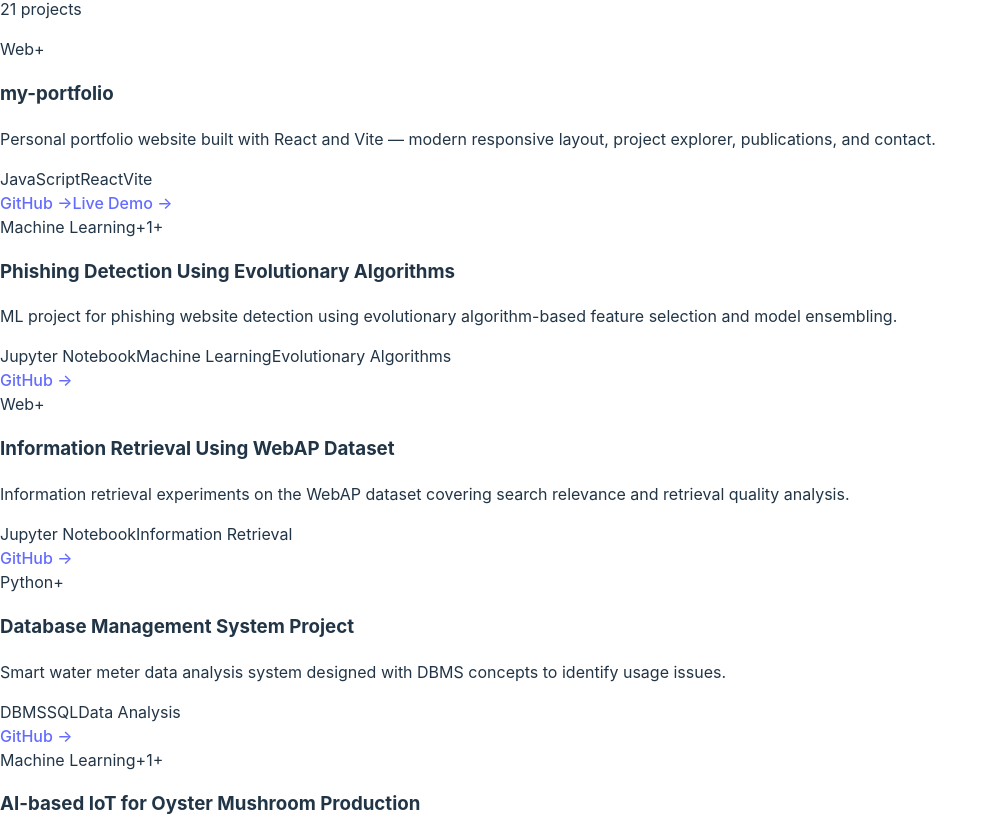
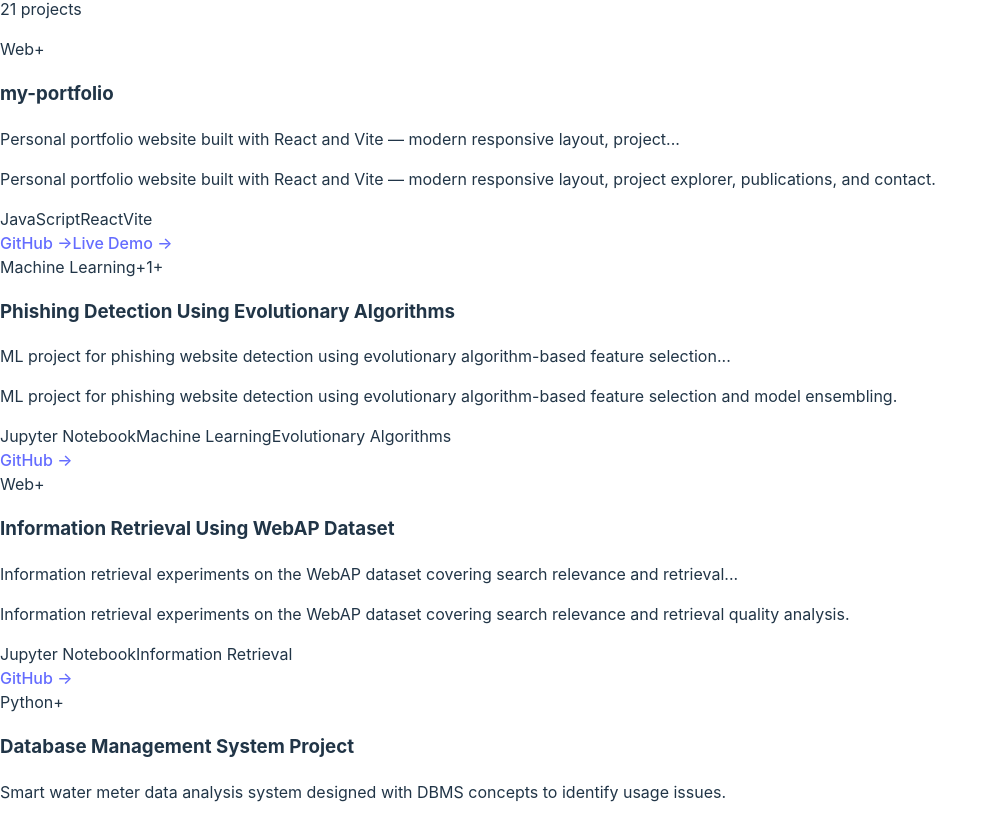
Before and after one commit to Harsha-Vardhan-Tangudu/my-portfolio, a React (Vite) app: page / in a window 1280 px wide. Shown: the part 3716-4532 px from the top of the page, without its empty margins (0-998 px from the left). Built offline with nearby package versions, Linux system fonts and the light colour scheme; the HTML template or start-up script is replaced by a standard one.

Commit message:
Polish: concise project snippets and consistent accent colors

```diff
--- a/src/App.jsx
+++ b/src/App.jsx
@@ -93,7 +93,7 @@ const experience = [
     location: "Bangalore, India",
     period: "Jul 2025 \u2013 Present",
     type: "Full-time",
-    color: "#e17a3f",
+    color: "#8b5cf6",
     points: [
       "Built C++ backend for MRS and Angular modules for CIT.",
       "Delivered bug fixes, upgrades, and release-ready features.",
@@ -108,7 +108,7 @@ const experience = [
     location: "Bangalore, India",
     period: "Jan 2025 \u2013 Jun 2025",
     type: "Internship",
-    color: "#0a7a78",
+    color: "#22d3ee",
     points: [
       "Built Grafana dashboards for memory and TPS tracking.",
       "Developed Spring Boot TPS service with DB persistence.",
@@ -121,7 +121,7 @@ const experience = [
     location: "Sadivayal Village, Tamil Nadu",
     period: "Jan 2024 \u2013 Aug 2024",
     type: "Research",
-    color: "#8b5cf6",
+    color: "#34d399",
     points: [
       "Worked on sustainability interventions in Sadivayal.",
       "Ran user interviews to identify key pain points.",
@@ -138,10 +138,10 @@ const publications = [
 ]
 
 const contactCards = [
-  { icon: "\u2709\ufe0f", platform: "Email", handle: "harshavardhantangudu1507@gmail.com", description: "Best way to reach me. Usually replies in a day.", href: "mailto:harshavardhantangudu1507@gmail.com", cta: "Send a message", color: "#c84b31" },
-  { icon: "\ud83d\udcbc", platform: "LinkedIn", handle: "tangudu-harsha-vardhan-2714971aa", description: "Let us connect for SDE and backend roles.", href: "https://www.linkedin.com/in/tangudu-harsha-vardhan-2714971aa/", cta: "Connect on LinkedIn", color: "#0a66c2" },
+  { icon: "\u2709\ufe0f", platform: "Email", handle: "harshavardhantangudu1507@gmail.com", description: "Best way to reach me. Usually replies in a day.", href: "mailto:harshavardhantangudu1507@gmail.com", cta: "Send a message", color: "#22d3ee" },
+  { icon: "\ud83d\udcbc", platform: "LinkedIn", handle: "tangudu-harsha-vardhan-2714971aa", description: "Let us connect for SDE and backend roles.", href: "https://www.linkedin.com/in/tangudu-harsha-vardhan-2714971aa/", cta: "Connect on LinkedIn", color: "#a78bfa" },
   { icon: "\ud83d\udc19", platform: "GitHub", handle: "Harsha-Vardhan-Tangudu", description: "Browse 21+ projects across ML, IoT, backend, and more.", href: "https://github.com/Harsha-Vardhan-Tangudu", cta: "View repositories", color: "#7c3aed" },
-  { icon: "\ud83d\udd2c", platform: "ResearchGate", handle: "Research Publications", description: "4 peer-reviewed papers in CV, IoT, and security.", href: "https://www.researchgate.net/publication/385203128_AasivU_A_Framework_for_Detecting_Violence_in_College_Environment_using_Computer_Vision_Techniques?_tp=eyJjb250ZXh0Ijp7ImZpcnN0UGFnZSI6InByb2ZpbGUiLCJwYWdlIjoicHJvZmlsZSJ9fQ", cta: "Read my research", color: "#40ba8f" },
+  { icon: "\ud83d\udd2c", platform: "ResearchGate", handle: "Research Publications", description: "4 peer-reviewed papers in CV, IoT, and security.", href: "https://www.researchgate.net/publication/385203128_AasivU_A_Framework_for_Detecting_Violence_in_College_Environment_using_Computer_Vision_Techniques?_tp=eyJjb250ZXh0Ijp7ImZpcnN0UGFnZSI6InByb2ZpbGUiLCJwYWdlIjoicHJvZmlsZSJ9fQ", cta: "Read my research", color: "#34d399" },
   { icon: "\ud83d\udcde", platform: "Phone", handle: "+91 9110522381", description: "Quick call or WhatsApp works too.", href: "tel:+919110522381", cta: "Call me", color: "#8b5cf6" },
 ]
 
@@ -206,8 +206,13 @@ function inferCategory(project) {
 }
 
 function categoryColor(cat) {
-  const map = { "Machine Learning": "#e17a3f", Cybersecurity: "#c84b31", IoT: "#0a7a78", Web: "#0a66c2", Python: "#8b5cf6" }
+  const map = { "Machine Learning": "#8b5cf6", Cybersecurity: "#a78bfa", IoT: "#34d399", Web: "#22d3ee", Python: "#7c3aed" }
   return map[cat] || "#888"
+}
+
+function compactProjectDescription(description, maxLength = 95) {
+  if (description.length <= maxLength) return description
+  return `${description.slice(0, maxLength).replace(/\s+\S*$/, "")}...`
 }
 
 /* HOOKS */
@@ -626,8 +631,11 @@ function App() {
                       <span className="project-expand">{isExpanded ? "\u2212" : "+"}</span>
                     </div>
                     <h3 className="project-title">{project.title}</h3>
-                    <p className="project-desc">{project.description}</p>
+                    <p className="project-desc">{compactProjectDescription(project.description)}</p>
                     <div className={`project-extra ${isExpanded ? "open" : ""}`}>
+                      {project.description !== compactProjectDescription(project.description) && (
+                        <p className="project-desc">{project.description}</p>
+                      )}
                       <div className="project-tech">
                         {project.tech.map((t) => (
                           <span key={t} className="tech-tag">{t}</span>
```
